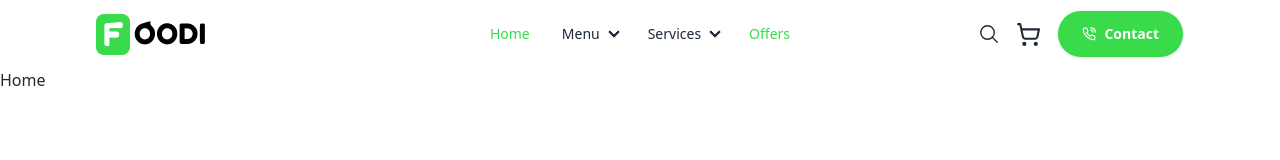
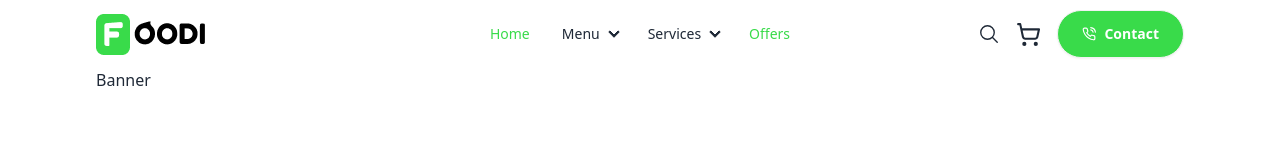
Before and after one commit to Sahil3982/Foodify, a React (Vite) app in the folder frontend/: page / in a window 1280 px wide. Shown: the top 160 px of the page. Built offline with nearby package versions, Linux system fonts and the light colour scheme.

Commit message:
Adjusting banner

```diff
--- a/frontend/src/App.css
+++ b/frontend/src/App.css
@@ -1 +1,5 @@
 @import url('https://fonts.googleapis.com/css2?family=Inter:wght@100..900&display=swap');
+
+.section-container{
+    @apply max-w-screen-2xl container mx-auto xl:px-24 px-4 ;
+}
--- /dev/null
+++ b/frontend/src/Components/Banner.jsx
@@ -0,0 +1,9 @@
+import React from 'react'
+
+const Banner = () => {
+  return (
+    <div className='section-container'>Banner</div>
+  )
+}
+
+export default Banner
--- a/frontend/src/Layout/Main.jsx
+++ b/frontend/src/Layout/Main.jsx
@@ -1,7 +1,7 @@
 import React from 'react'
 import { Outlet } from 'react-router'
 import Navbar from '../Components/Navbar'
-
+import '../App.css'
 const Main = () => {
     return (
         <>
--- a/frontend/src/Pages/Home.jsx
+++ b/frontend/src/Pages/Home.jsx
@@ -1,8 +1,11 @@
 import React from 'react'
+import Banner from '../Components/Banner'
 
 const Home = () => {
   return (
-    <div>Home</div>
+    <div>
+      <Banner />
+    </div>
   )
 }
 
```
